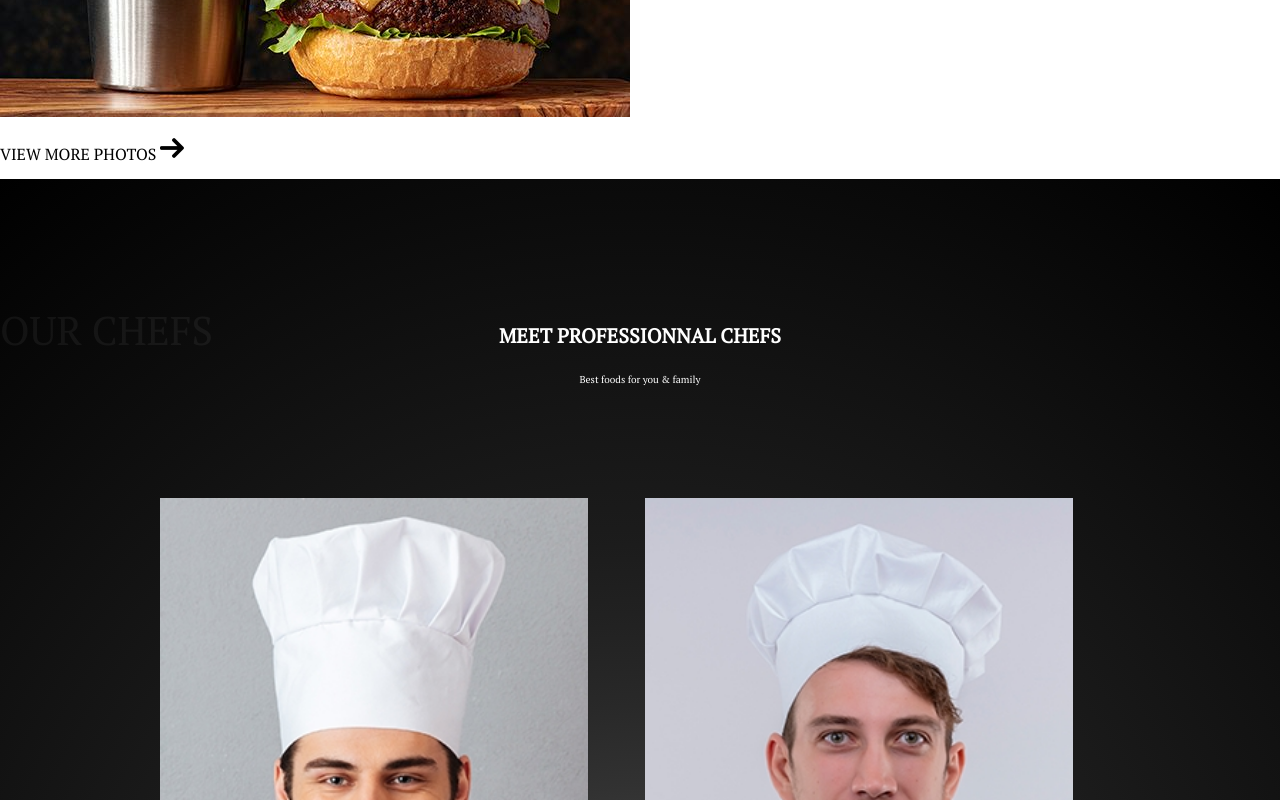
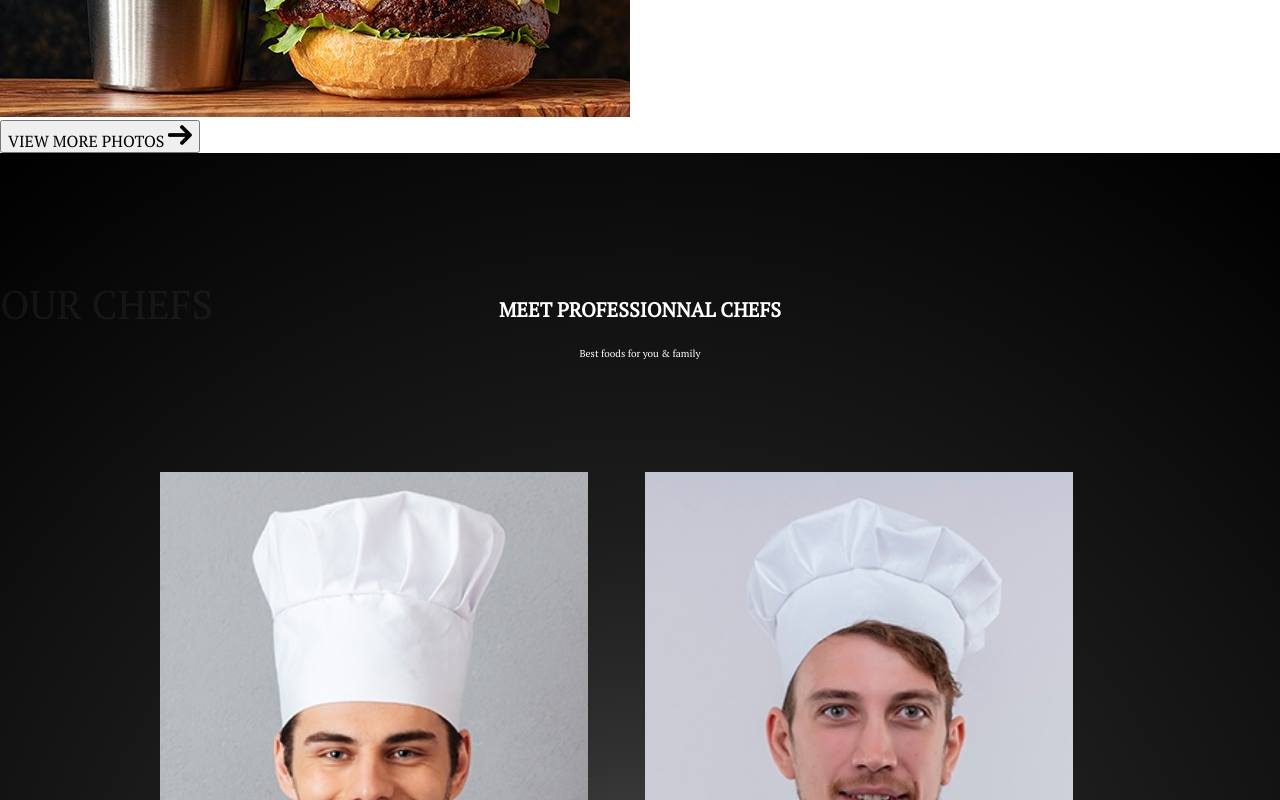
Before and after one commit to Mardixx/Kababi-food, a plain HTML site: page index.html in a window 1280 px wide. Shown: the part 2960-3760 px from the top of the page. Drawn offline with Linux system fonts and the light colour scheme; files whose address does not match are found by name.

Commit message:
p into a button slide 5

```diff
--- a/index.html
+++ b/index.html
@@ -247,9 +247,9 @@
         <!--Image centrale Fin-->
 
         <div class="SectionFive__Restaurant__div__footer">
-            <p class="SectionFive__Restaurant__div__footer__p">VIEW MORE PHOTOS
-                <img class="SectionFive__Restaurant__div__footer__logo" src="img/Other/arrow.png">
-            </p>
+            <button class="SectionFive__Restaurant__div__footer__button">VIEW MORE PHOTOS
+                <img class="SectionFive__Restaurant__div__footer__button__logo" src="img/Other/arrow.png">
+            </button>
         </div>
     </section>
     <!--Sixième slide-->
```
